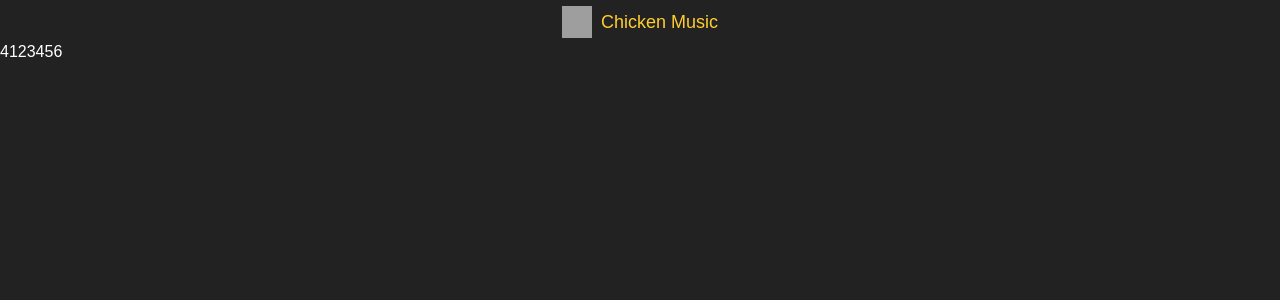
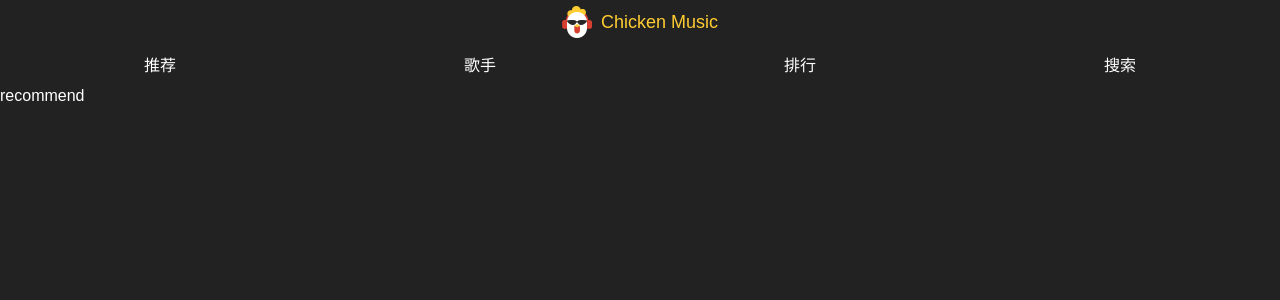
Before and after one commit to wakeupfever/onefour-doc-react, a React (Create React App) app: page / in a window 1280 px wide. Shown: the top 300 px of the page. Built offline with nearby package versions, Linux system fonts and the light colour scheme; grey boxes are pictures that could not be loaded.

Commit message:
feat: 增加

```diff
--- a/src/App.tsx
+++ b/src/App.tsx
@@ -4,8 +4,9 @@ import { HashRouter, Switch, Route } from 'react-router-dom'
 import { ThemeProvider } from 'styled-components'
 import { theme } from '~/assets/styles'
 
-const Recommend = lazy(() => import('./pages/recommend/index'))
-const Header = lazy(() => import('./components/header/index'))
+const Recommend = lazy(() => import('~/pages/recommend/index'))
+const Header = lazy(() => import('~/components/header/index'))
+const Tab = lazy(() => import('~/components/tab/index'))
 
 function App() {
   return (
@@ -13,6 +14,7 @@ function App() {
       <ThemeProvider theme={theme}>
         <Suspense fallback={<div>loading...</div>}>
           <Header />
+          <Tab />
           <HashRouter>
             <Switch>
               <Route path="/" component={Recommend} />
--- a/src/assets/styles/index.ts
+++ b/src/assets/styles/index.ts
@@ -23,9 +23,9 @@ export const theme = {
 
 // 基础功能
 export const $bgImage = (url: string) => `
-    background-image: url(${url}});
+    background-image: url(${url});
     @media (-webkit-min-device-pixel-ratio: 3), (min-device-pixel-ratio: 3) {
-      background-image: url(${url}});
+      background-image: url(${url});
     }
   `
 // 禁止折行
--- a/src/components/header/index.tsx
+++ b/src/components/header/index.tsx
@@ -1,12 +1,13 @@
+import React from 'react'
 import { Route, BrowserRouter } from 'react-router-dom'
 import { DivAlias } from './style'
 
-const Header = () => (
+const Header: React.FC = () => (
   <DivAlias>
     <span className='icon'></span>
     <h1 className='text'>Chicken Music</h1>
     <BrowserRouter>
-      <Route path="/home">test</Route>
+      <Route path="/home"></Route>
     </BrowserRouter>
   </DivAlias>
 )
--- /dev/null
+++ b/src/components/tab/index.tsx
@@ -0,0 +1,37 @@
+import React from 'react'
+import { DivAlias } from './style'
+
+interface Tabs {
+  name: string
+  path: string
+}
+
+const Tab: React.FC = () => {
+  const tabs: Tabs[] = [
+    {
+      name: '推荐',
+      path: '/recommend'
+    },
+    {
+      name: '歌手',
+      path: '/singer'
+    },
+    {
+      name: '排行',
+      path: '/top-list'
+    },
+    {
+      name: '搜索',
+      path: '/search'
+    }
+  ]
+  return (<DivAlias>
+    {
+      tabs.map((item) => <div className='tab-item' key={item.name}>
+        <span className='tab-link'>{item.name}</span>
+      </div>)
+    }
+  </DivAlias>)
+}
+
+export default Tab
--- /dev/null
+++ b/src/components/tab/style.ts
@@ -0,0 +1,24 @@
+import styled from 'styled-components'
+
+export const DivAlias = styled.div`
+  display: flex;
+  height: 44px;
+  line-height: 44px;
+
+  .tab-item {
+    flex: 1;
+    text-align: center;
+
+    .tab-link {
+      padding-bottom: 5px;
+      color: $color-text-l;
+    }
+
+    &.router-link-active {
+      .tab-link {
+        color: $color-theme;
+        border-bottom: 2px solid $color-theme;
+      }
+    }
+  }
+`
--- a/src/pages/recommend/index.tsx
+++ b/src/pages/recommend/index.tsx
@@ -4,7 +4,7 @@ export interface RecommendProps {
 function recommend(): JSX.Element {
   return (
     <div className="recommend">
-      4123456
+      recommend
     </div>
   )
 }
--- a/src/routes/index.tsx
+++ b/src/routes/index.tsx
@@ -1,6 +1,6 @@
 import React, { Component } from 'react'
 import { HashRouter, Switch, Route } from 'react-router-dom'
-import asyncComponent from '../assets/ts/asyncComponent'
+import asyncComponent from '~/assets/ts/asyncComponent'
 
 const Recommend = asyncComponent(() => import('../pages/recommend/index'))
 
```
Also changed, not shown: 1 other file (tests, documents, lock files or other folders).
